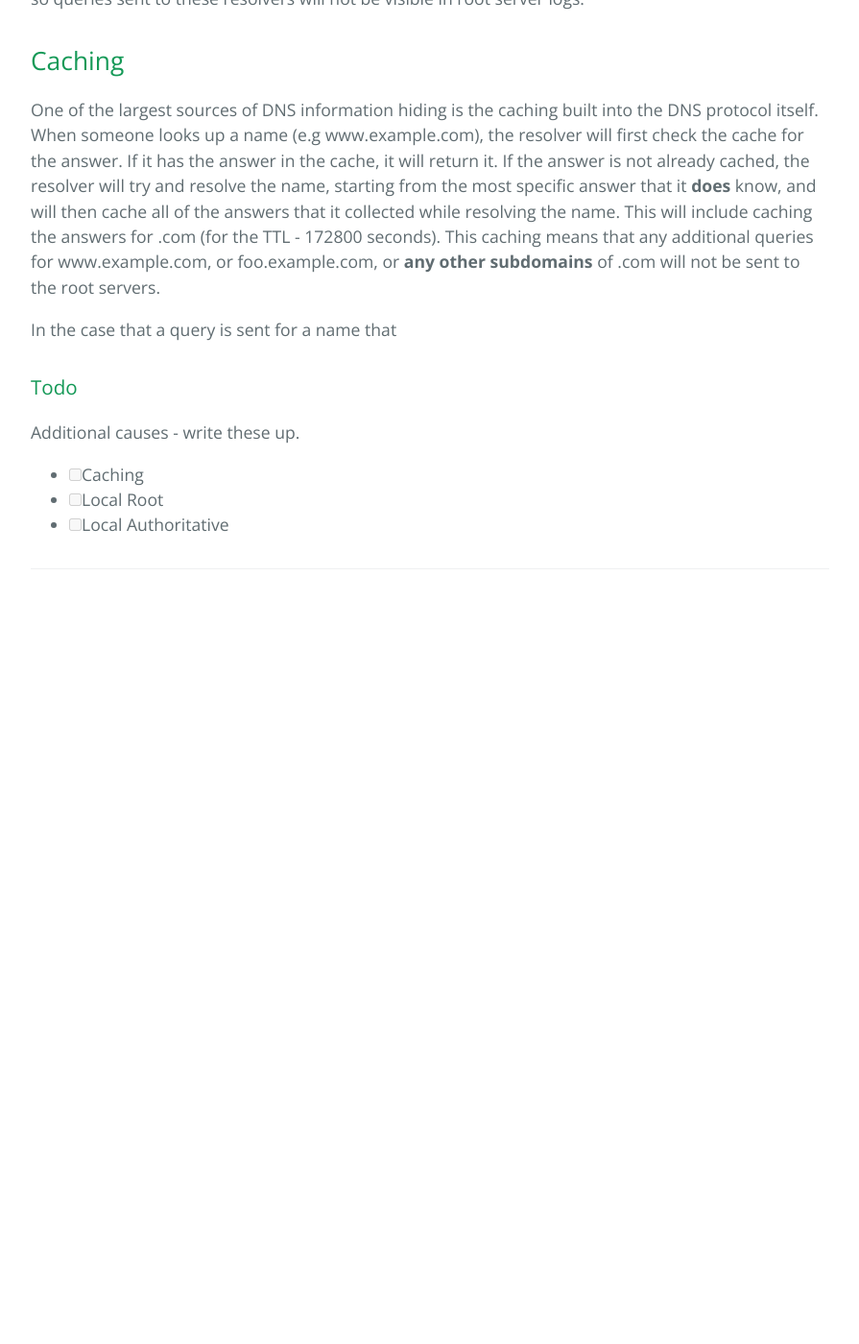
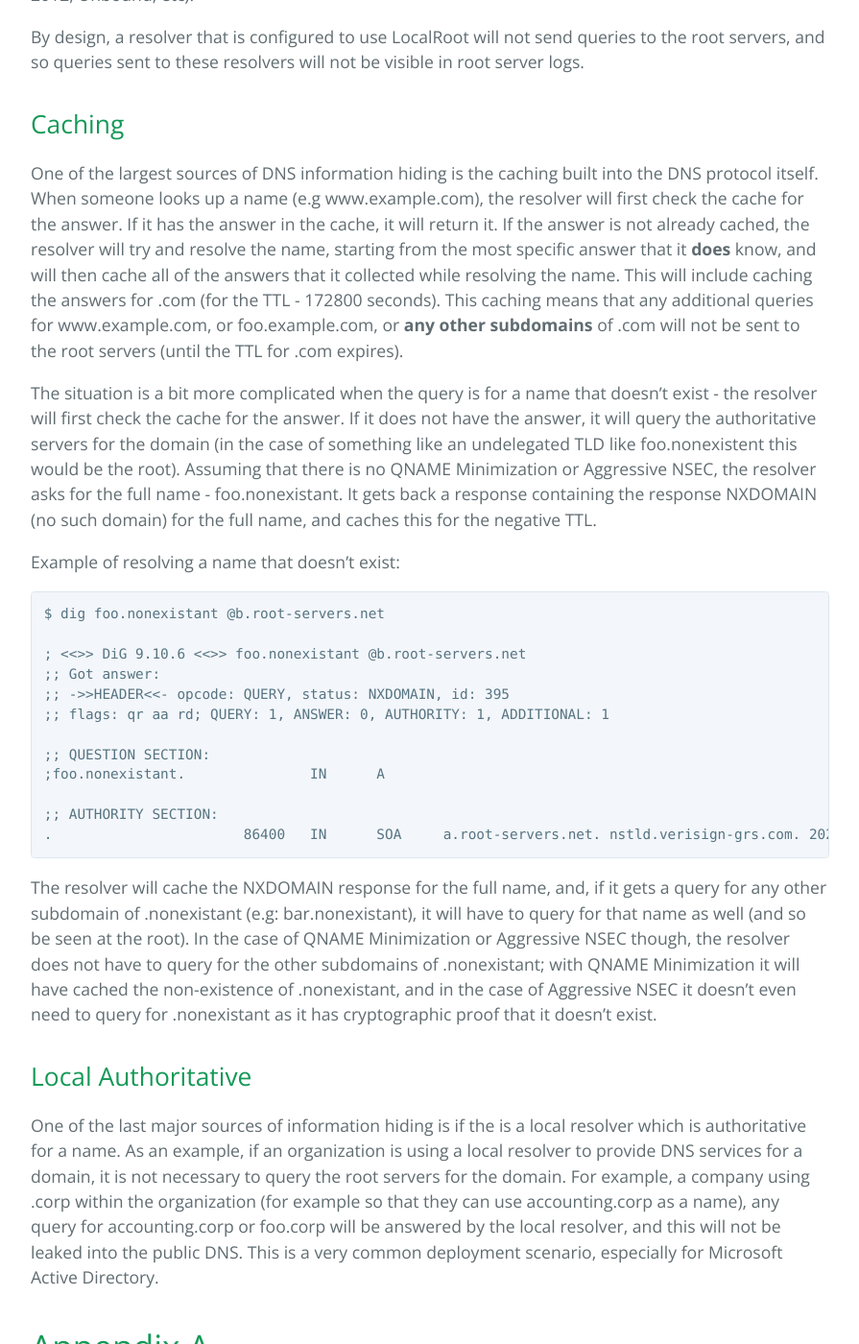
Before and after one commit to wkumari/wkumari.github.io, a Jekyll site: the page built from _posts/2022-02-25-losing-visibility-into-dns.md, in a window 1280 px wide and 1400 px high, scrolled down 2258 px. Shown: the whole window at 96% size, without its empty margins (192-1087 px from the left). Built offline with Jekyll 4.4.1, drawn with Linux system fonts in a browser that asks for light colours; before the commit the page ends 2931 px from its top, so only the background shows below that; some of the changed text lies outside the part shown.

Commit message:
More text on caching and local authorative

````diff
--- a/_posts/2022-02-25-losing-visibility-into-dns.md
+++ b/_posts/2022-02-25-losing-visibility-into-dns.md
@@ -3,15 +3,12 @@ layout: post
 ---
 
 # Sources of DNS information hiding <!-- omit in toc -->
+{: .no_toc}
 One of the recurring discussions in the [NCAP](https://www.icann.org/en/announcements/details/icann-publishes-name-collision-analysis-project-ncap-study-2-documents-27-1-2022-en)
 work is what visibility one can get into DNS from the root servers.
 
-- [QNAME Minimization](#qname-minimization)
-- [Aggressive NSEC](#aggressive-nsec)
-- [LocalRoot](#localroot)
-- [Caching](#caching)
-  - [Todo](#todo)
-  -
+* TOC
+{:toc}
 
 ## QNAME Minimization
 [DNS Query Name Minimisation to Improve Privacy](https://datatracker.ietf.org/doc/rfc9156/)
@@ -50,7 +47,7 @@ post.			86400	IN	RRSIG	NSEC 8 1 86400 20220311170000 20220226160000 9799 . dNxQV
 
 This means that a query for a name that is not in a delegated TLD (e.g example.potato) will not be sent to the root servers - in fact, the resolver won't
 send any queries at all - it already knows that .potato doesn't exist (nothing
-exists between .post and .pr), and so, by definition, exmaple.foobar doesn't
+exists between .post and .pr), and so, by definition, example.foobar doesn't
 exist either.
 
 ## LocalRoot
@@ -70,13 +67,42 @@ that it **does** know, and will then cache all of the answers that it collected
 while resolving the name. This will include caching the answers for .com (for
 the TTL - 172800 seconds). This caching means that any additional queries for
 www.example.com, or foo.example.com, or **any other subdomains** of .com will
-not be sent to the root servers.
+not be sent to the root servers (until the TTL for .com expires).
 
-In the case that a query is sent for a name that
+The situation is a bit more complicated when the query is for a name that doesn't exist - the resolver will first check the cache for the answer. If it does not have the answer, it will query the authoritative servers for the domain (in the case of something like an undelegated TLD like foo.nonexistent this would be the root). Assuming that there is no QNAME Minimization or Aggressive NSEC, the resolver asks for the full name - foo.nonexistant. It gets back a response containing the response NXDOMAIN (no such domain) for the full name, and caches this for the negative TTL.
 
 
-### Todo
-Additional causes - write these up.
-  * [ ] Caching
-  * [ ] Local Root
-  * [ ] Local Authoritative
+Example of resolving a name that doesn't exist:
+
+```
+$ dig foo.nonexistant @b.root-servers.net
+
+; <<>> DiG 9.10.6 <<>> foo.nonexistant @b.root-servers.net
+;; Got answer:
+;; ->>HEADER<<- opcode: QUERY, status: NXDOMAIN, id: 395
+;; flags: qr aa rd; QUERY: 1, ANSWER: 0, AUTHORITY: 1, ADDITIONAL: 1
+
+;; QUESTION SECTION:
+;foo.nonexistant.		IN	A
+
+;; AUTHORITY SECTION:
+.			86400	IN	SOA	a.root-servers.net. nstld.verisign-grs.com. 2022042700 1800 900 604800 86400
+```
+
+The resolver will cache the NXDOMAIN response for the full name, and, if it gets a query for any other subdomain of .nonexistant (e.g: bar.nonexistant), it will have to query for that name as well (and so be seen at the root). In the case of QNAME Minimization or Aggressive NSEC though, the resolver does not have to query for the other subdomains of .nonexistant; with QNAME Minimization it will have cached the non-existence of .nonexistant, and in the case of Aggressive NSEC it doesn't even need to query for .nonexistant as it has cryptographic proof that it doesn't exist.
+
+## Local Authoritative
+One of the last major sources of information hiding is if the is a local resolver which is authoritative for a name. As an example, if an organization is using a local resolver to provide DNS services for a domain, it is not necessary to query the root servers for the domain. For example, a company using .corp within the organization (for example so that they can use accounting.corp as a name), any query for accounting.corp or foo.corp will be answered by the local resolver, and this will not be leaked into the public DNS. This is a very common deployment scenario, especially for Microsoft Active Directory.
+
+
+
+# Appendix A
+## Disclaimer
+Note that this is writeup has many oversimplifications. There are many more causes of information hiding in the DNS, the description of caching leaves out many important bits, etc. This document is intended to be a general overview of the causes of DNS information hiding, and not a comprehensive description of the DNS.
+
+## Todo
+Add sections:
+  * [x] Caching
+  * [x] Local Root
+  * [x] Local Authoritative
+  * [ ] Search Lists.
````
